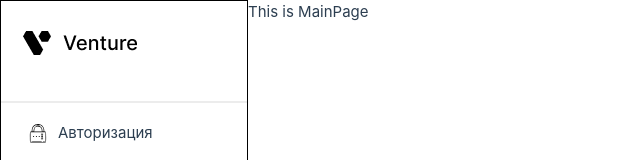
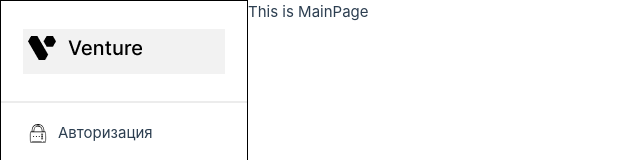
Before and after one commit to Zuko44/venture, a Vue app: page / in a window 1280 px wide. Shown: the top 160 px of the page, without its empty margins (0-640 px from the left). Built offline with nearby package versions, Linux system fonts and the light colour scheme.

Commit message:
added link to main page

```diff
--- a/src/components/SideBar.vue
+++ b/src/components/SideBar.vue
@@ -3,7 +3,9 @@
 <template>
   <div class="wrapper">
     <div class="logo">
-      <img src="../assets/logo/Logo.png" />
+      <RouterLink class="allSpace" to="/">
+        <img src="../assets/logo/Logo.png" />
+      </RouterLink>
     </div>
     <hr />
     <div class="parent">
```
